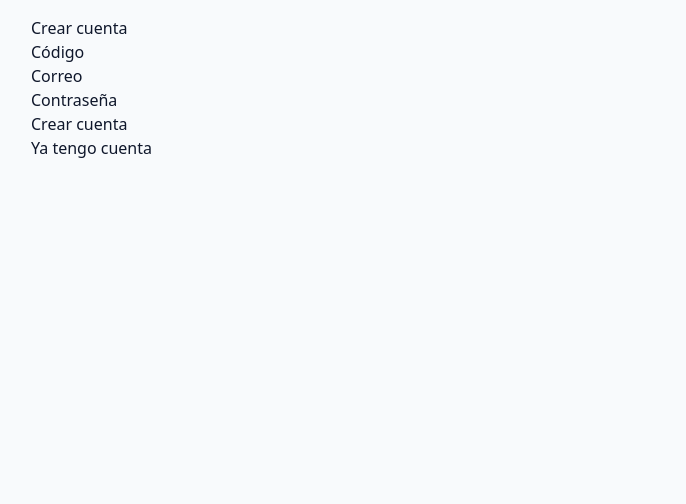
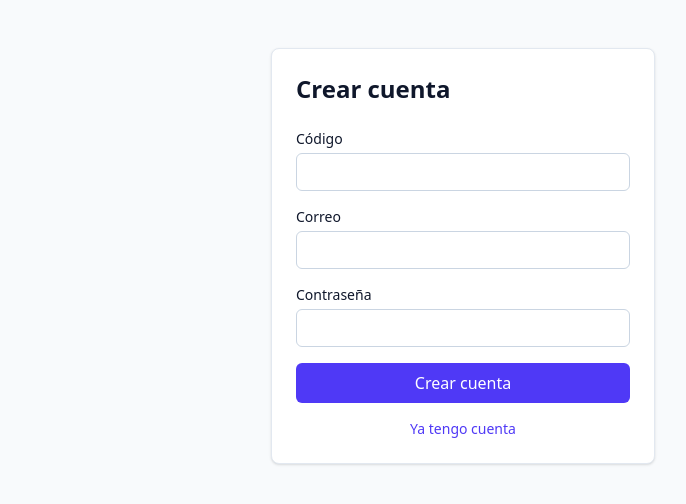
Before and after one commit to raulandres24/proyecto_reservacion_salas_final, a Django app: template templates/cuentas/registro.html in a window 1280 px wide. Shown: the top 504 px of the page, without its empty margins (177-863 px from the left). Run offline with Django 5.2, Linux system fonts and the light colour scheme; the template is opened without the code that fills it, so the values that code supplies are empty; style sheets or scripts are compiled from the project's sources.

Commit message:
Aplicar estilos Tailwind a la pantalla de registro
Refs #23

```diff
--- a/templates/cuentas/registro.html
+++ b/templates/cuentas/registro.html
@@ -1,13 +1,27 @@
 {% extends "base.html" %}
 {% block titulo %}Crear cuenta{% endblock %}
 {% block contenido %}
-    <h1>Crear cuenta</h1>
-    <form method="post">
-        {% csrf_token %}
-        <p><label>Código <input name="codigo" required></label></p>
-        <p><label>Correo <input name="correo" type="email" required></label></p>
-        <p><label>Contraseña <input name="contrasena" type="password" required></label></p>
-        <button type="submit">Crear cuenta</button>
-    </form>
-    <p><a href="{% url 'login' %}">Ya tengo cuenta</a></p>
+    <section class="mx-auto mt-8 max-w-sm rounded-lg border border-slate-200 bg-white p-6 shadow-sm">
+        <h1 class="mb-6 text-2xl font-semibold">Crear cuenta</h1>
+        <form method="post" class="space-y-4">
+            {% csrf_token %}
+            <label class="block text-sm font-medium">Código
+                <input name="codigo" required
+                       class="mt-1 block w-full rounded-md border border-slate-300 px-3 py-2 focus:border-indigo-500 focus:outline-none focus:ring-1 focus:ring-indigo-500">
+            </label>
+            <label class="block text-sm font-medium">Correo
+                <input name="correo" type="email" required
+                       class="mt-1 block w-full rounded-md border border-slate-300 px-3 py-2 focus:border-indigo-500 focus:outline-none focus:ring-1 focus:ring-indigo-500">
+            </label>
+            <label class="block text-sm font-medium">Contraseña
+                <input name="contrasena" type="password" required
+                       class="mt-1 block w-full rounded-md border border-slate-300 px-3 py-2 focus:border-indigo-500 focus:outline-none focus:ring-1 focus:ring-indigo-500">
+            </label>
+            <button type="submit"
+                    class="w-full rounded-md bg-indigo-600 px-4 py-2 font-medium text-white hover:bg-indigo-700">Crear cuenta</button>
+        </form>
+        <p class="mt-4 text-center text-sm">
+            <a class="text-indigo-600 hover:underline" href="{% url 'login' %}">Ya tengo cuenta</a>
+        </p>
+    </section>
 {% endblock %}
```
